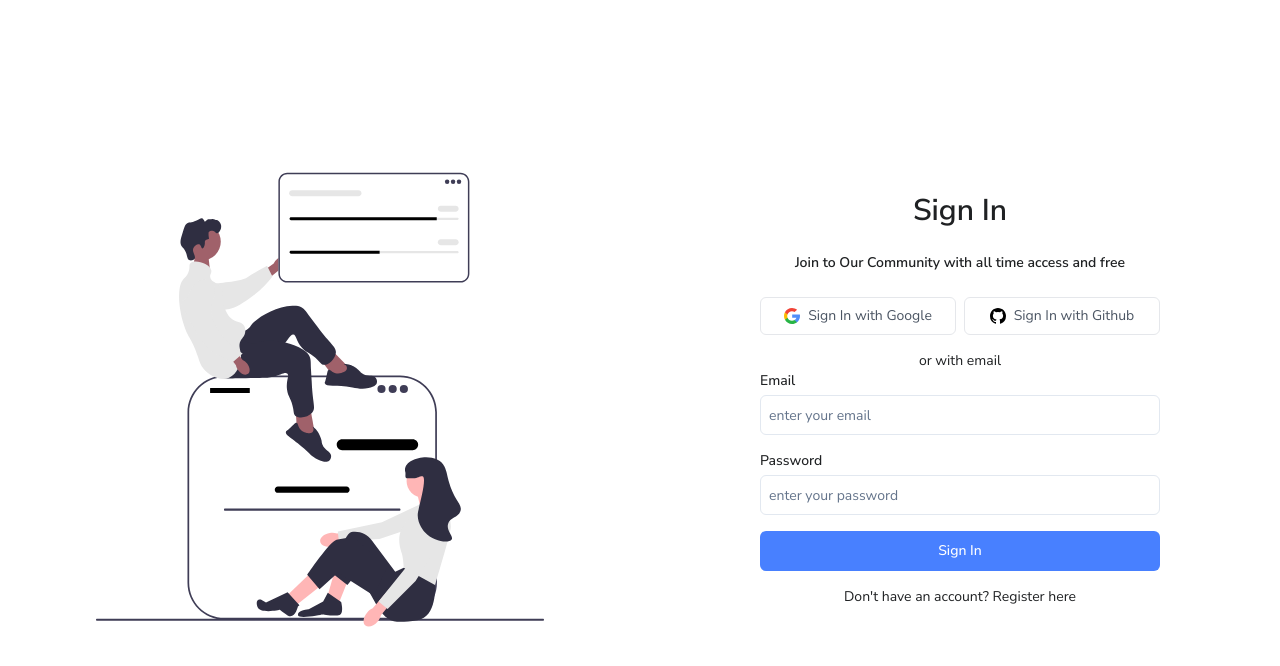
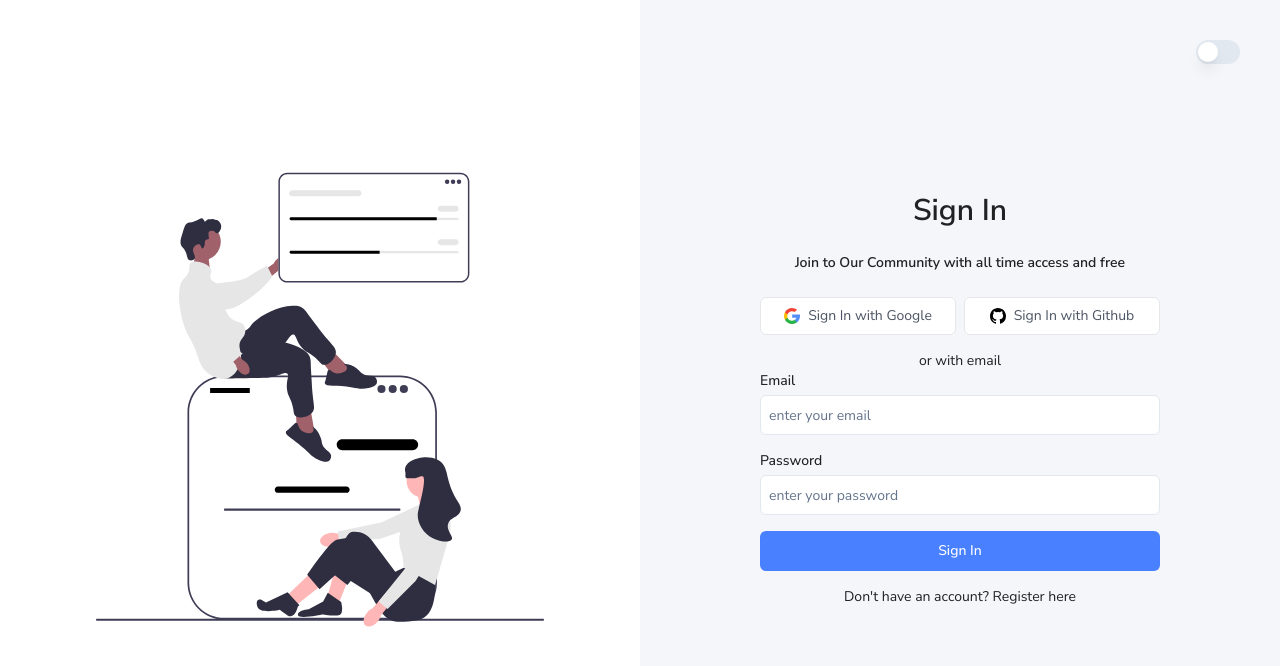
Before and after one commit to meinjam/react-tw-ts-admin, a React (Vite) app: page /login in a window 1280 px wide. Shown: the top 666 px of the page. Built offline with nearby package versions, Linux system fonts and the light colour scheme.

Commit message:
login register dark mode applied

```diff
--- a/src/components/layouts/LoginRegister.Layout.tsx
+++ b/src/components/layouts/LoginRegister.Layout.tsx
@@ -1,4 +1,5 @@
 import LeftPanel from '../loginRegister/LeftPanel.Component';
+import ThemeSwitch from '../theme/ThemeSwitch.Component';
 
 const LoginRegister = ({ children }: { children: JSX.Element }) => {
   return (
@@ -7,6 +8,10 @@ const LoginRegister = ({ children }: { children: JSX.Element }) => {
       <LeftPanel />
       {/* Children */}
       {children}
+
+      <div className='absolute top-5 right-5 lg:top-10 lg:right-10'>
+        <ThemeSwitch />
+      </div>
     </section>
   );
 };
--- a/src/pages/Login.Page.tsx
+++ b/src/pages/Login.Page.tsx
@@ -3,7 +3,7 @@ import SocialLogins from '../components/loginRegister/SocialLogins.Component';
 
 const Login = () => {
   return (
-    <div className='w-full lg:w-1/2 flex items-center justify-center'>
+    <div className='w-full lg:w-1/2 flex items-center justify-center bg-main-bg'>
       <div className='max-w-md w-full p-6'>
         {/* Social logins */}
         <SocialLogins title='Sign In' />
--- a/src/pages/Register.Page.tsx
+++ b/src/pages/Register.Page.tsx
@@ -3,7 +3,7 @@ import RegisterForm from '../components/loginRegister/RegisterForm.Component';
 
 const Register = () => {
   return (
-    <div className='w-full lg:w-1/2 flex items-center justify-center'>
+    <div className='w-full lg:w-1/2 flex items-center justify-center bg-main-bg'>
       <div className='max-w-md w-full p-6'>
         {/* Social logins */}
         <SocialLogins title='Sign Up' />
```
